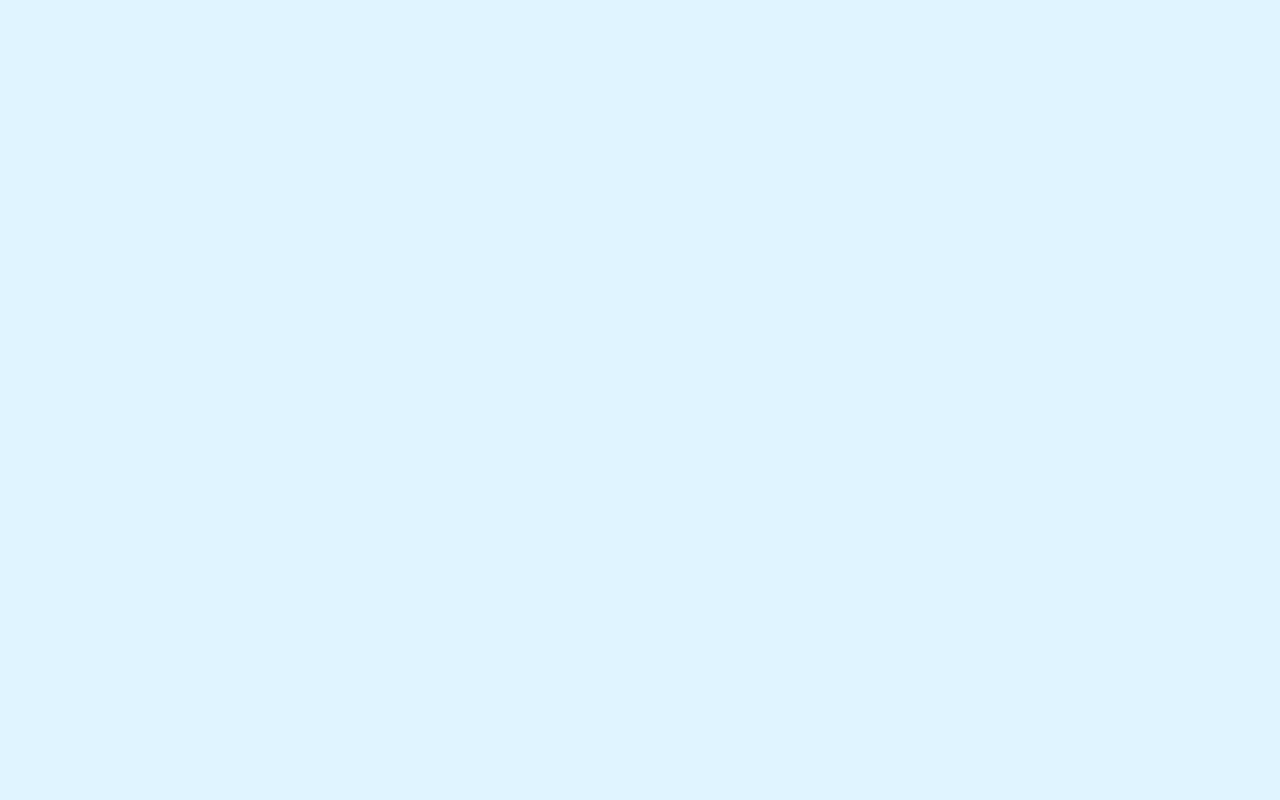
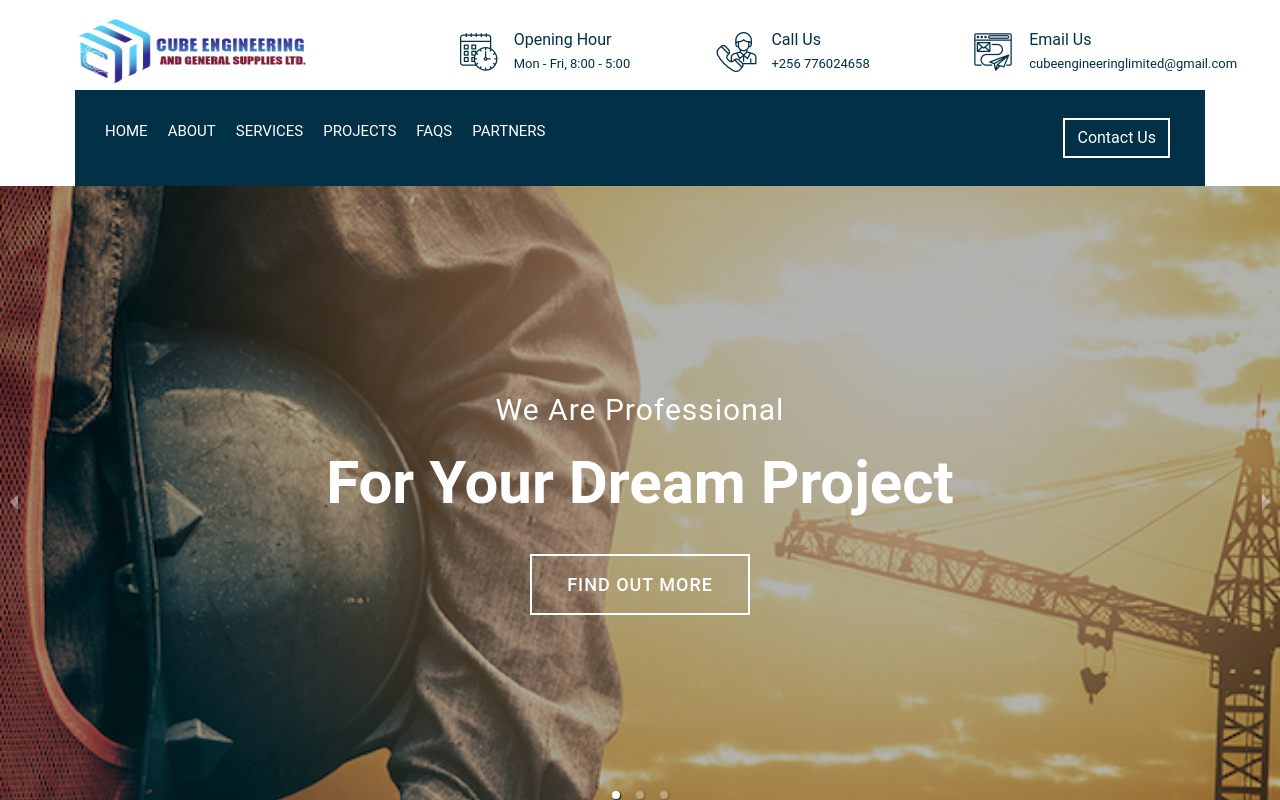
Before and after one commit to OchiengPaul442/newcube, a React (Create React App) app: page / in a window 1280 px wide. Before the commit this address had no page. Shown: the top 800 px of the page. Built offline with nearby package versions, Linux system fonts and the light colour scheme.

Commit message:
changed hompage url

```diff
--- a/package.json
+++ b/package.json
@@ -1,5 +1,5 @@
 {
-  "homepage": "https://ochiengpaul442.github.io/newcube/",
+  "homepage": "http://cubeengineeringltd.com/",
   "name": "cube_engineering_and_general_supplies_ltd",
   "version": "0.1.0",
   "private": true,
--- a/src/App.js
+++ b/src/App.js
@@ -5,7 +5,7 @@
   return (
     <Router>
       <Routes>
-        <Route path="/newcube/" element={<Home />} />
+        <Route path="/" element={<Home />} />
       </Routes>
     </Router>
   );
```
